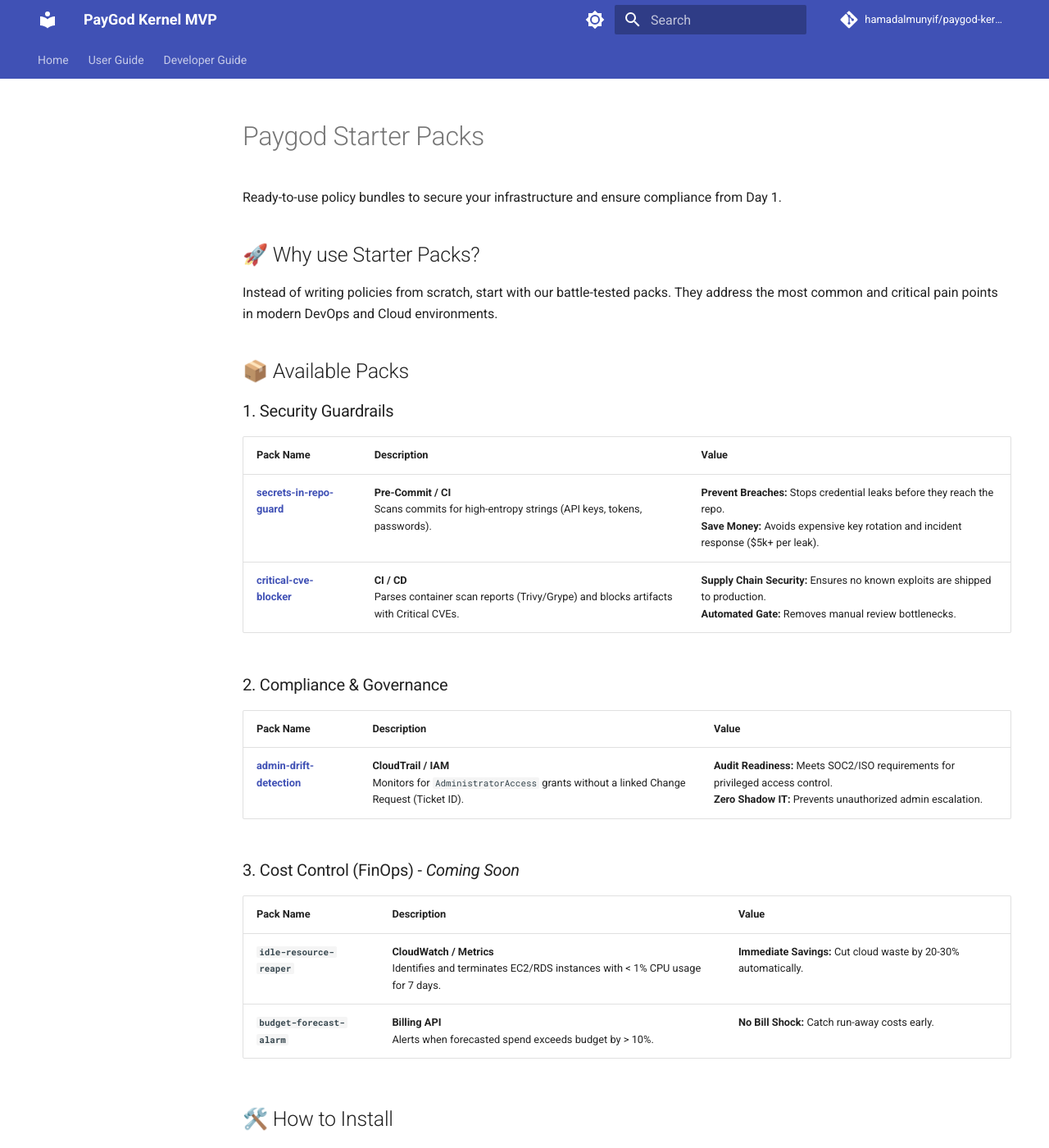
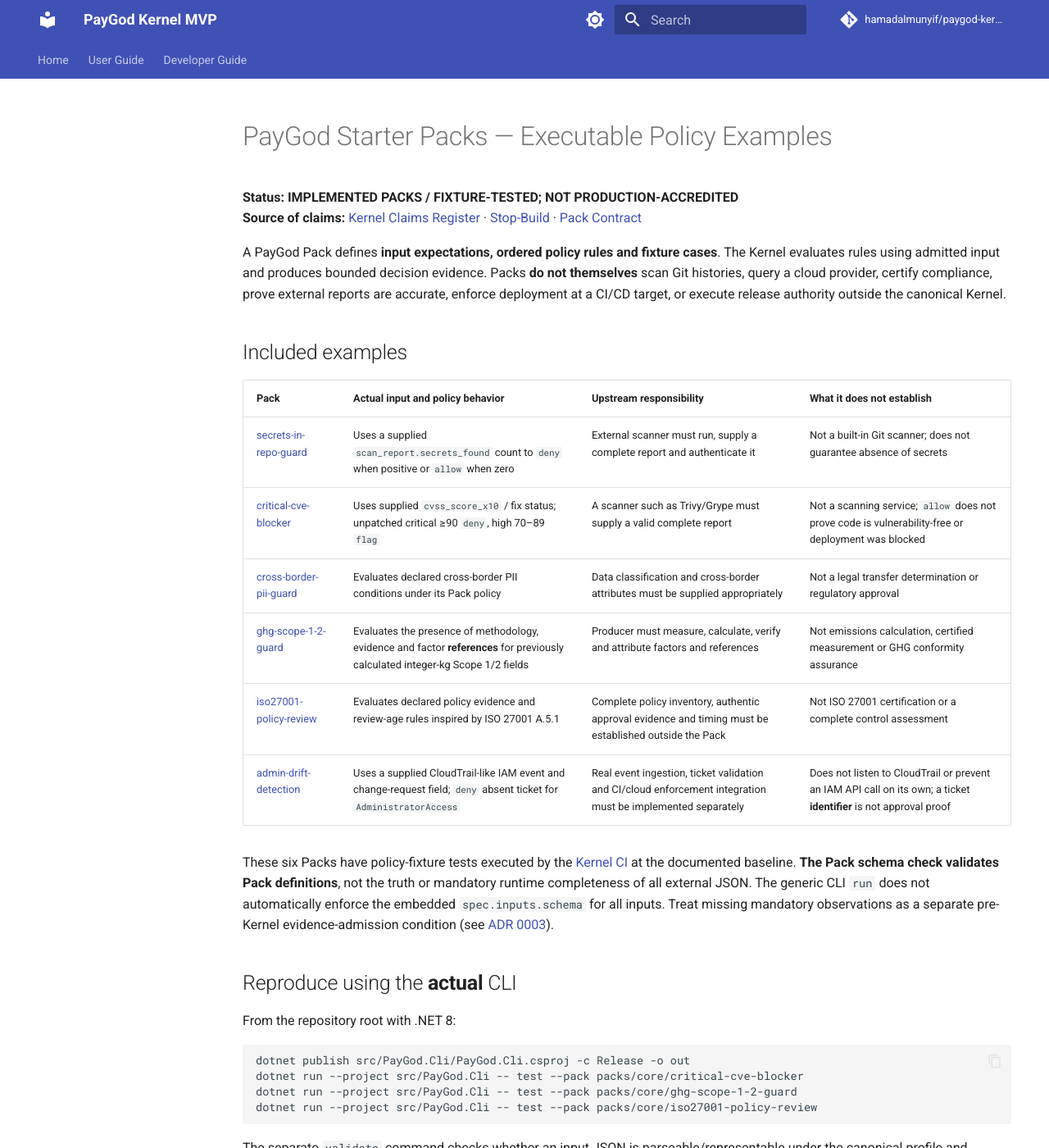
Before and after one commit to hamadalmunyif/paygod-kernel-mvp, an MkDocs documentation site: the page built from docs/STARTER_PACKS.md, in a window 1280 px wide and 1400 px high. Shown: the whole window at 82% size. Built offline with MkDocs 1.6.1 and Material for MkDocs 9.7.7, drawn with Linux system fonts in a browser that asks for light colours; comment, search, counter and statistics services are not loaded; some of the changed text lies outside the part shown.

Commit message:
docs(packs): replace compliance and savings promises with real CLI, fixtures and limitations

````diff
--- a/docs/STARTER_PACKS.md
+++ b/docs/STARTER_PACKS.md
@@ -1,36 +1,51 @@
-# Paygod Starter Packs
+# PayGod Starter Packs — Executable Policy Examples
 
-Ready-to-use policy bundles to secure your infrastructure and ensure compliance from Day 1.
+**Status: IMPLEMENTED PACKS / FIXTURE-TESTED; NOT PRODUCTION-ACCREDITED**
+**Source of claims:** [Kernel Claims Register](CLAIMS_REGISTER.md) · [Stop-Build](STOP_BUILD_RULE.md) · [Pack Contract](../contracts/schemas/pack.schema.json)
 
-## 🚀 Why use Starter Packs?
-Instead of writing policies from scratch, start with our battle-tested packs. They address the most common and critical pain points in modern DevOps and Cloud environments.
+A PayGod Pack defines **input expectations, ordered policy rules and fixture cases**. The Kernel evaluates rules using admitted input and produces bounded decision evidence. Packs **do not themselves** scan Git histories, query a cloud provider, certify compliance, prove external reports are accurate, enforce deployment at a CI/CD target, or execute release authority outside the canonical Kernel.
 
-## 📦 Available Packs
+## Included examples
 
-### 1. Security Guardrails
+| Pack | Actual input and policy behavior | Upstream responsibility | What it does **not** establish |
+|---|---|---|---|
+| [secrets-in-repo-guard](../packs/core/secrets-in-repo-guard/) | Uses a supplied `scan_report.secrets_found` count to `deny` when positive or `allow` when zero | External scanner must run, supply a complete report and authenticate it | Not a built-in Git scanner; does not guarantee absence of secrets |
+| [critical-cve-blocker](../packs/core/critical-cve-blocker/) | Uses supplied `cvss_score_x10` / fix status; unpatched critical ≥90 `deny`, high 70–89 `flag` | A scanner such as Trivy/Grype must supply a valid complete report | Not a scanning service; `allow` does not prove code is vulnerability-free or deployment was blocked |
+| [cross-border-pii-guard](../packs/core/cross-border-pii-guard/) | Evaluates declared cross-border PII conditions under its Pack policy | Data classification and cross-border attributes must be supplied appropriately | Not a legal transfer determination or regulatory approval |
+| [ghg-scope-1-2-guard](../packs/core/ghg-scope-1-2-guard/) | Evaluates the presence of methodology, evidence and factor **references** for previously calculated integer-kg Scope 1/2 fields | Producer must measure, calculate, verify and attribute factors and references | Not emissions calculation, certified measurement or GHG conformity assurance |
+| [iso27001-policy-review](../packs/core/iso27001-policy-review/) | Evaluates declared policy evidence and review-age rules inspired by ISO 27001 A.5.1 | Complete policy inventory, authentic approval evidence and timing must be established outside the Pack | Not ISO 27001 certification or a complete control assessment |
+| [admin-drift-detection](../packs/providers/aws/admin-drift-detection/) | Uses a supplied CloudTrail-like IAM event and change-request field; `deny` absent ticket for `AdministratorAccess` | Real event ingestion, ticket validation and CI/cloud enforcement integration must be implemented separately | Does not listen to CloudTrail or prevent an IAM API call on its own; a ticket **identifier** is not approval proof |
 
-| Pack Name | Description | Value |
-| :--- | :--- | :--- |
-| **[secrets-in-repo-guard](../../packs/core/secrets-in-repo-guard)** | **Pre-Commit / CI**<br>Scans commits for high-entropy strings (API keys, tokens, passwords). | **Prevent Breaches:** Stops credential leaks before they reach the repo.<br>**Save Money:** Avoids expensive key rotation and incident response ($5k+ per leak). |
-| **[critical-cve-blocker](../../packs/core/critical-cve-blocker)** | **CI / CD**<br>Parses container scan reports (Trivy/Grype) and blocks artifacts with Critical CVEs. | **Supply Chain Security:** Ensures no known exploits are shipped to production.<br>**Automated Gate:** Removes manual review bottlenecks. |
+These six Packs have policy-fixture tests executed by the [Kernel CI](../.github/workflows/ci.yml) at the documented baseline. **The Pack schema check validates Pack definitions**, not the truth or mandatory runtime completeness of all external JSON. The generic CLI `run` does not automatically enforce the embedded `spec.inputs.schema` for all inputs. Treat missing mandatory observations as a separate pre-Kernel evidence-admission condition (see [ADR 0003](../adrs/0003-evidence-admission-before-decision-execution.md)).
 
-### 2. Compliance & Governance
+## Reproduce using the **actual** CLI
 
-| Pack Name | Description | Value |
-| :--- | :--- | :--- |
-| **[admin-drift-detection](../../packs/providers/aws/admin-drift-detection)** | **CloudTrail / IAM**<br>Monitors for `AdministratorAccess` grants without a linked Change Request (Ticket ID). | **Audit Readiness:** Meets SOC2/ISO requirements for privileged access control.<br>**Zero Shadow IT:** Prevents unauthorized admin escalation. |
-
-### 3. Cost Control (FinOps) - *Coming Soon*
-
-| Pack Name | Description | Value |
-| :--- | :--- | :--- |
-| **`idle-resource-reaper`** | **CloudWatch / Metrics**<br>Identifies and terminates EC2/RDS instances with < 1% CPU usage for 7 days. | **Immediate Savings:** Cut cloud waste by 20-30% automatically. |
-| **`budget-forecast-alarm`** | **Billing API**<br>Alerts when forecasted spend exceeds budget by > 10%. | **No Bill Shock:** Catch run-away costs early. |
-
-## 🛠️ How to Install
-Packs are just directories! Clone the repo and point the Paygod CLI to the pack folder.
+From the repository root with .NET 8:
 
 ```bash
-# Validate a pack
-paygod validate --pack ./packs/core/critical-cve-blocker --input report.json
+dotnet publish src/PayGod.Cli/PayGod.Cli.csproj -c Release -o out
+dotnet run --project src/PayGod.Cli -- test --pack packs/core/critical-cve-blocker
+dotnet run --project src/PayGod.Cli -- test --pack packs/core/ghg-scope-1-2-guard
+dotnet run --project src/PayGod.Cli -- test --pack packs/core/iso27001-policy-review
 ```
+
+The separate `validate` command checks whether an input JSON is parseable/representable under the canonical profile and computes its hash. It **does not validate a policy pack or certify domain input completeness**:
+
+```bash
+dotnet run --project src/PayGod.Cli -- validate --input example.json
+```
+
+To validate **Pack definitions**, use:
+
+```bash
+python3 -m pip install -r tools/requirements.txt
+python3 tools/pack_validate.py
+```
+
+To evaluate a real Pack input, use `paygod run --pack <dir> --input <file> --out <dir>` only after domain-specific evidence admission, and distinguish the returned policy verdict from an independently authorized action. See [developer onboarding](../START_HERE.md) and [verifier boundary](STANDALONE_VERIFIER.md).
+
+## Future use and contributions
+
+These are **source-available Community Pack examples**, not endorsed production integrations or compliance certifications. Contributors may propose changes through [CONTRIBUTING](../CONTRIBUTING.md) under Apache-2.0; inclusion in this repository is **not** a PayGod production-accreditation, guaranteed publication in a curated catalog, compensation or royalty commitment. A future program for approved third-party production Packs, quality gates and creator benefits requires separately published governance and agreements.
+
+The prior estimates of `$5k+` incident savings or `20–30%` FinOps savings and claims such as "ensures no exploits ship" and "meets SOC 2/ISO" were removed because no supporting performance, operational enforcement or regulatory evidence was recorded. Future hypothetical FinOps Packs are not available executable products and are intentionally omitted from the actual inventory.
````
